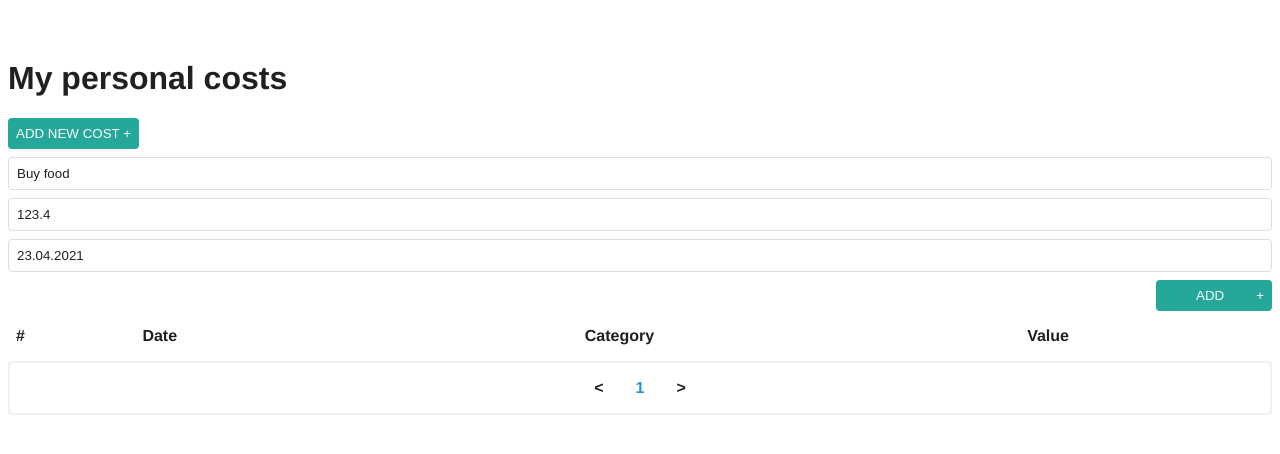
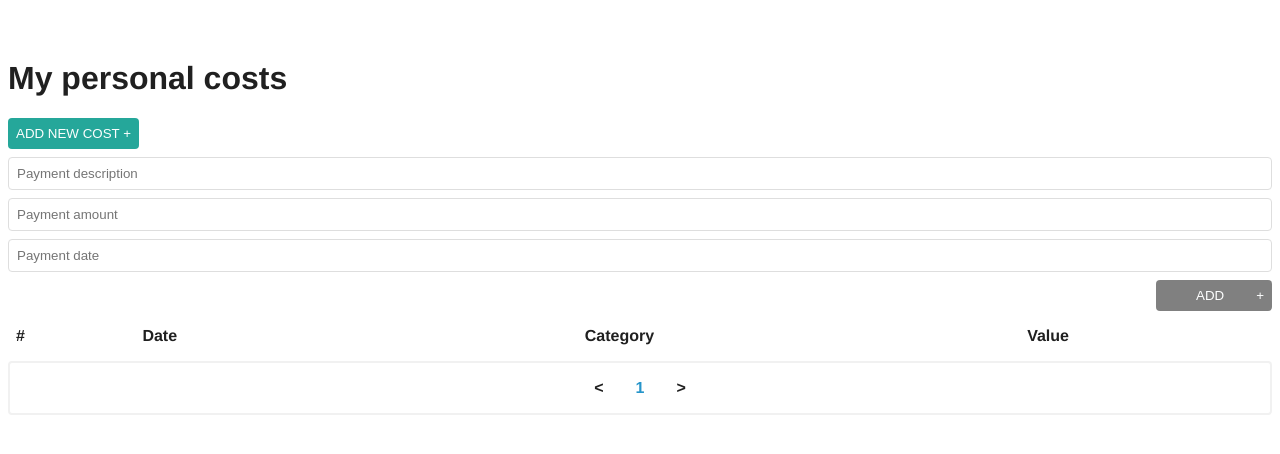
Before and after one commit to Alexey314/gb-vue-prj, a Vue app: page / in a window 1280 px wide. Both pictures are taken after a click on the button "ADD NEW COST +". Shown: the top 454 px of the page. Built offline with nearby package versions, Linux system fonts and the light colour scheme.

Commit message:
feat: add input form validation

```diff
--- a/src/components/CostInputForm.vue
+++ b/src/components/CostInputForm.vue
@@ -18,7 +18,10 @@
       placeholder="Payment date"
       v-model.trim="paymentDate"
     />
-    <button :class="[$style.addBtn]" @click="onClickAdd">
+    <button
+      :class="[$style.addBtn, isInputsValid ? '' : $style.addBtnDisabled]"
+      @click="onClickAdd"
+    >
       <span :class="[$style.addBtnText]">ADD</span>+
     </button>
   </div>
@@ -27,9 +30,9 @@
 <script>
 export default {
   data: () => ({
-    paymentDescription: "Buy food",
-    paymentAmount: 123.4,
-    paymentDate: "23.04.2021",
+    paymentDescription: "",
+    paymentAmount: null,
+    paymentDate: "",
   }),
   methods: {
     onClickAdd() {
@@ -38,6 +41,16 @@ export default {
         paymentAmount: this.paymentAmount,
         paymentDate: this.paymentDate,
       });
+    },
+  },
+  computed: {
+    isInputsValid() {
+      return (
+        this.paymentDescription &&
+        !Number.isNaN(+this.paymentAmount) &&
+        typeof this.paymentAmount === "number" &&
+        this.paymentDate
+      );
     },
   },
 };
@@ -70,5 +83,8 @@ export default {
     padding-left: 32px;
     padding-right: 32px;
   }
+  &Disabled {
+    background-color: $btn-bg-color-disabled;
+  }
 }
 </style>
--- a/src/components/scss/_variables.scss
+++ b/src/components/scss/_variables.scss
@@ -1,6 +1,7 @@
 $btn-bg-color-main: #25a79a;
 $btn-bg-color-hover: lighten($btn-bg-color-main, 5%);
 $btn-bg-color-active: darken($btn-bg-color-main, 10%);
+$btn-bg-color-disabled: gray;
 
 $btn-color-main: #fdfefe;
 $btn-padding: 8px;
```
